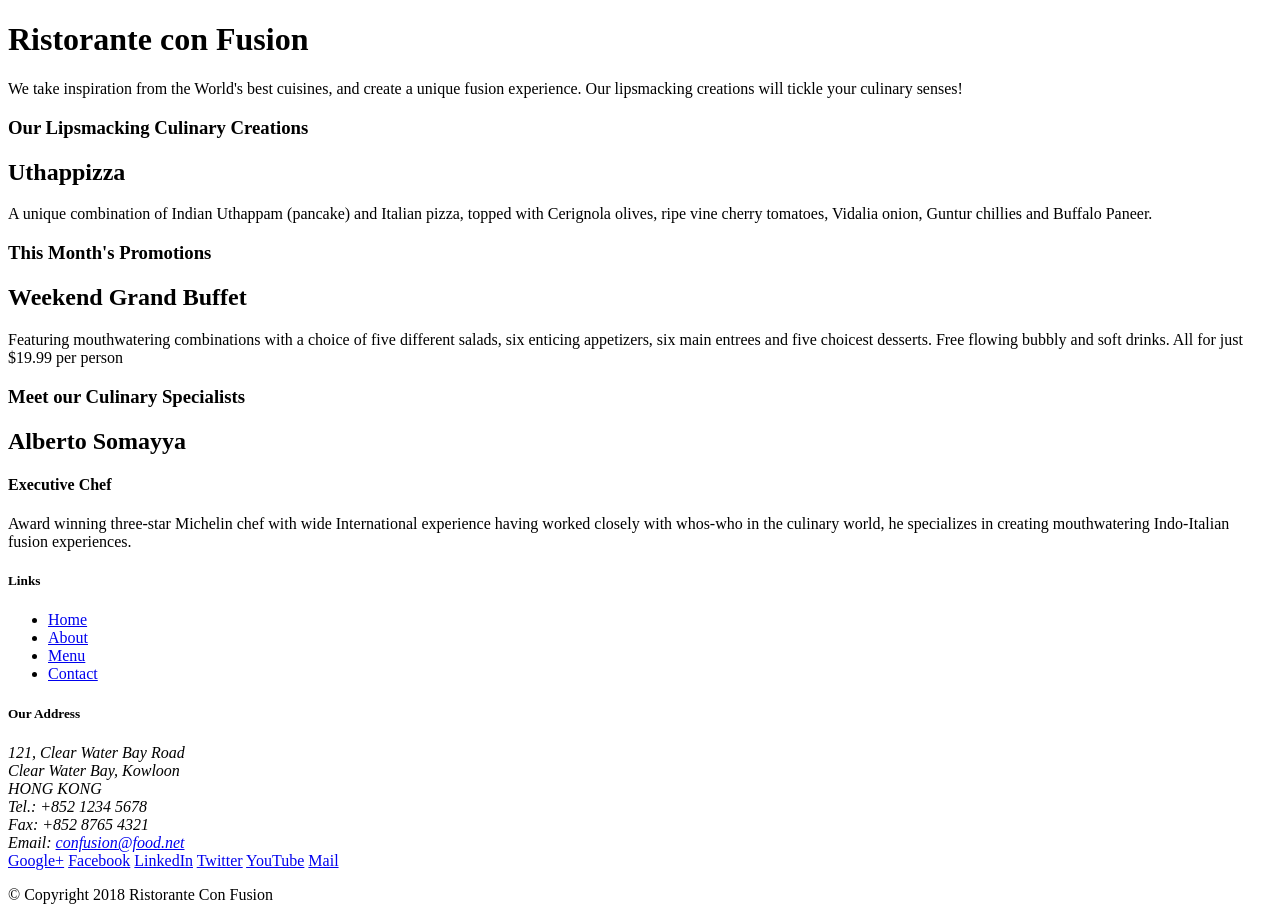
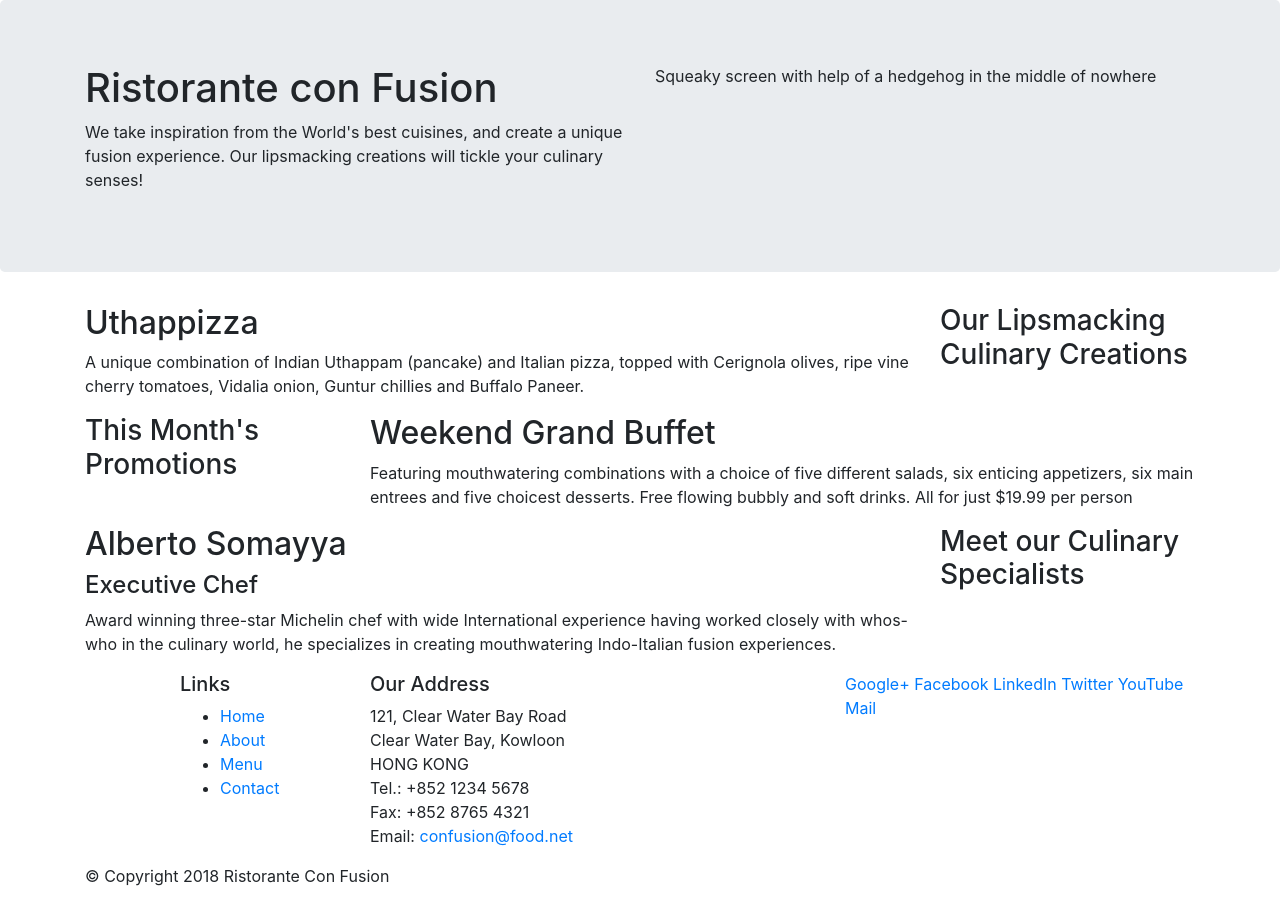
Before and after one commit to Racketycomic/Webdev, a website: page Bootstrap4/conFusion/index.html in a window 1280 px wide. Drawn offline with nearby package versions, Linux system fonts and the light colour scheme.

Commit message:
containers

```diff
--- a/Bootstrap4/conFusion/index.html
+++ b/Bootstrap4/conFusion/index.html
@@ -2,51 +2,61 @@
 <html lang="en">
 
 <head>
+  <!-- Required meta tags always come first -->
+<meta charset="utf-8">
+<meta name="viewport" content="width=device-width, initial-scale=1, shrink-to-fit=no">
+<meta http-equiv="x-ua-compatible" content="ie=edge">
+
+<!-- Bootstrap CSS -->
+<link rel="stylesheet" href="node_modules/bootstrap/dist/css/bootstrap.min.css">
     <title>Ristorante Con Fusion</title>
 </head>
 
 <body>
 
-    <header>
-        <div>
-            <div>
-                <div>
+    <header class="jumbotron">
+        <div class="container">
+            <div class="row">
+                <div class="col-12 col-sm-6">
                     <h1>Ristorante con Fusion</h1>
                     <p>We take inspiration from the World's best cuisines, and create a unique fusion experience. Our lipsmacking creations will tickle your culinary senses!</p>
                 </div>
-                <div>
+                <div class="col-12 col-sm">
+                  <p>
+                    Squeaky screen with help of a hedgehog in the middle of nowhere
+                  </p>
                 </div>
             </div>
         </div>
     </header>
 
-    <div>
-        <div>
-            <div>
+    <div  class="container">
+        <div class="row">
+            <div class ="col-12 col-sm-4 order-sm-last col-md-3">
                 <h3>Our Lipsmacking Culinary Creations</h3>
             </div>
-            <div>
+            <div class="col col-sm order-sm-first col-md">
                 <h2>Uthappizza</h2>
                 <p>A unique combination of Indian Uthappam (pancake) and Italian pizza, topped with Cerignola olives, ripe vine cherry tomatoes, Vidalia onion, Guntur chillies and Buffalo Paneer.</p>
             </div>
         </div>
 
 
-        <div>
-            <div>
+        <div class="row">
+            <div class ="col-12 col-sm-4 col-md-3">
                 <h3>This Month's Promotions</h3>
             </div>
-            <div>
+            <div class="col col-sm col-md">
                 <h2>Weekend Grand Buffet</h2>
                 <p>Featuring mouthwatering combinations with a choice of five different salads, six enticing appetizers, six main entrees and five choicest desserts. Free flowing bubbly and soft drinks. All for just $19.99 per person </p>
             </div>
         </div>
 
-        <div>
-            <div>
+        <div class="row">
+            <div class ="col-12 col-sm-4 order-sm-last col-md-3">
                 <h3>Meet our Culinary Specialists</h3>
             </div>
-            <div>
+            <div class="col col-sm order-sm-first col-md">
                 <h2>Alberto Somayya</h2>
                 <h4>Executive Chef</h4>
                 <p>Award winning three-star Michelin chef with wide International experience having worked closely with whos-who in the culinary world, he specializes in creating mouthwatering Indo-Italian fusion experiences. </p>
@@ -54,10 +64,9 @@
         </div>
     </div>
 
-    <footer>
-        <div>
-            <div>
-                <div>
+    <footer class="container">
+        <div class="row">
+                <div class="col-4 offset-1 col-sm-2">
                     <h5>Links</h5>
                     <ul>
                         <li><a href="#">Home</a></li>
@@ -66,7 +75,7 @@
                         <li><a href="#">Contact</a></li>
                     </ul>
                 </div>
-                <div>
+                <div class="col-7 col-sm-5">
                     <h5>Our Address</h5>
                     <address>
 		              121, Clear Water Bay Road<br>
@@ -77,7 +86,7 @@
 		              Email: <a href="mailto:confusion@food.net">confusion@food.net</a>
 		           </address>
                 </div>
-                <div>
+                <div class="col-12 col-sm-4">
                     <div>
                         <a href="http://google.com/+">Google+</a>
                         <a href="http://www.facebook.com/profile.php?id=">Facebook</a>
@@ -87,15 +96,21 @@
                         <a href="mailto:">Mail</a>
                     </div>
                 </div>
-           </div>
-           <div>
-                <div>
-                    <p>© Copyright 2018 Ristorante Con Fusion</p>
-                </div>
-           </div>
+
+
+        </div>
+        <div class="row">
+             <div class="col-auto">
+                 <p>© Copyright 2018 Ristorante Con Fusion</p>
+             </div>
         </div>
     </footer>
 
 </body>
 
+<!-- jQuery first, then Popper.js, then Bootstrap JS. -->
+<script src="node_modules/jquery/dist/jquery.slim.min.js"></script>
+<script src="node_modules/popper.js/dist/umd/popper.min.js"></script>
+<script src="node_modules/bootstrap/dist/js/bootstrap.min.js"></script>
+
 </html>
--- a/Bootstrap4/conFusion/package.json
+++ b/Bootstrap4/conFusion/package.json
@@ -12,5 +12,10 @@
   "license": "ISC",
   "devDependencies": {
     "lite-server": "^2.3.0"
+  },
+  "dependencies": {
+    "bootstrap": "^4.0.0",
+    "jquery": "^3.3.1",
+    "popper.js": "^1.12.9"
   }
 }
```
Also changed, not shown: 1 other file.
